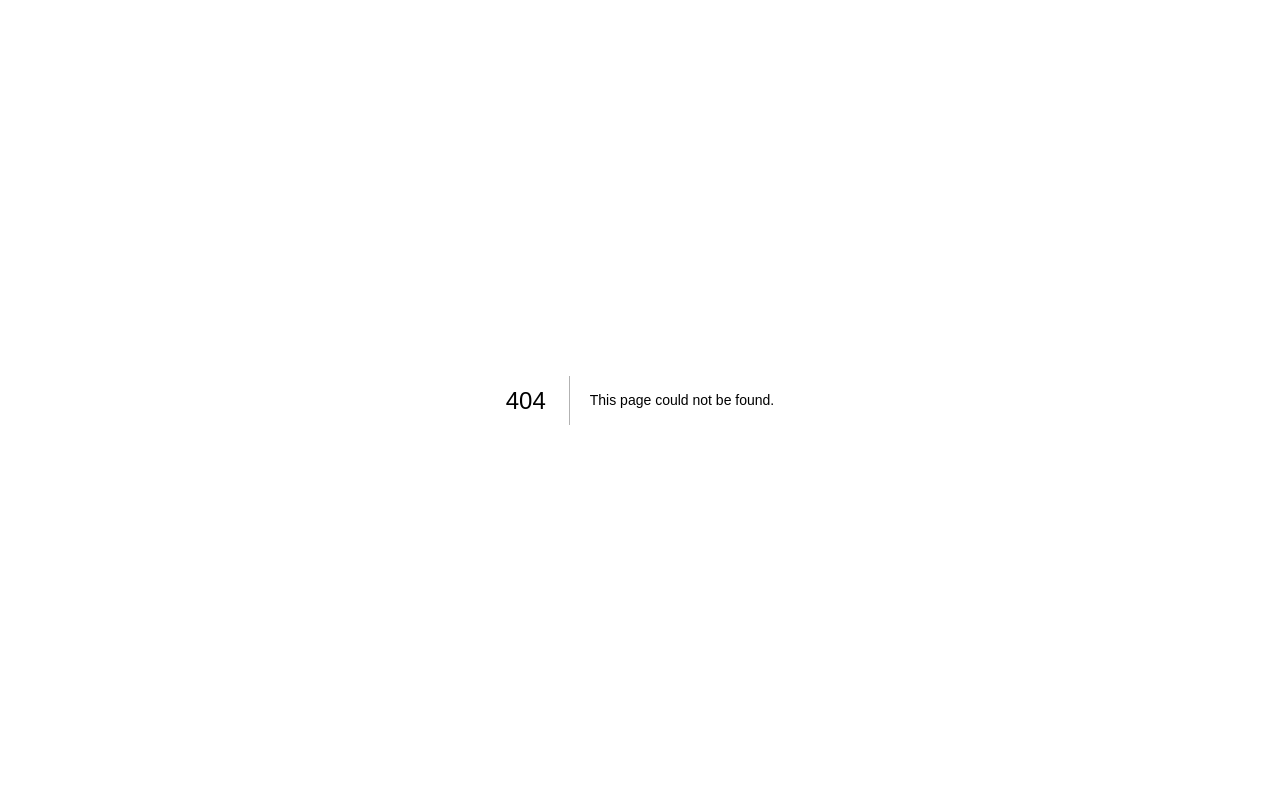
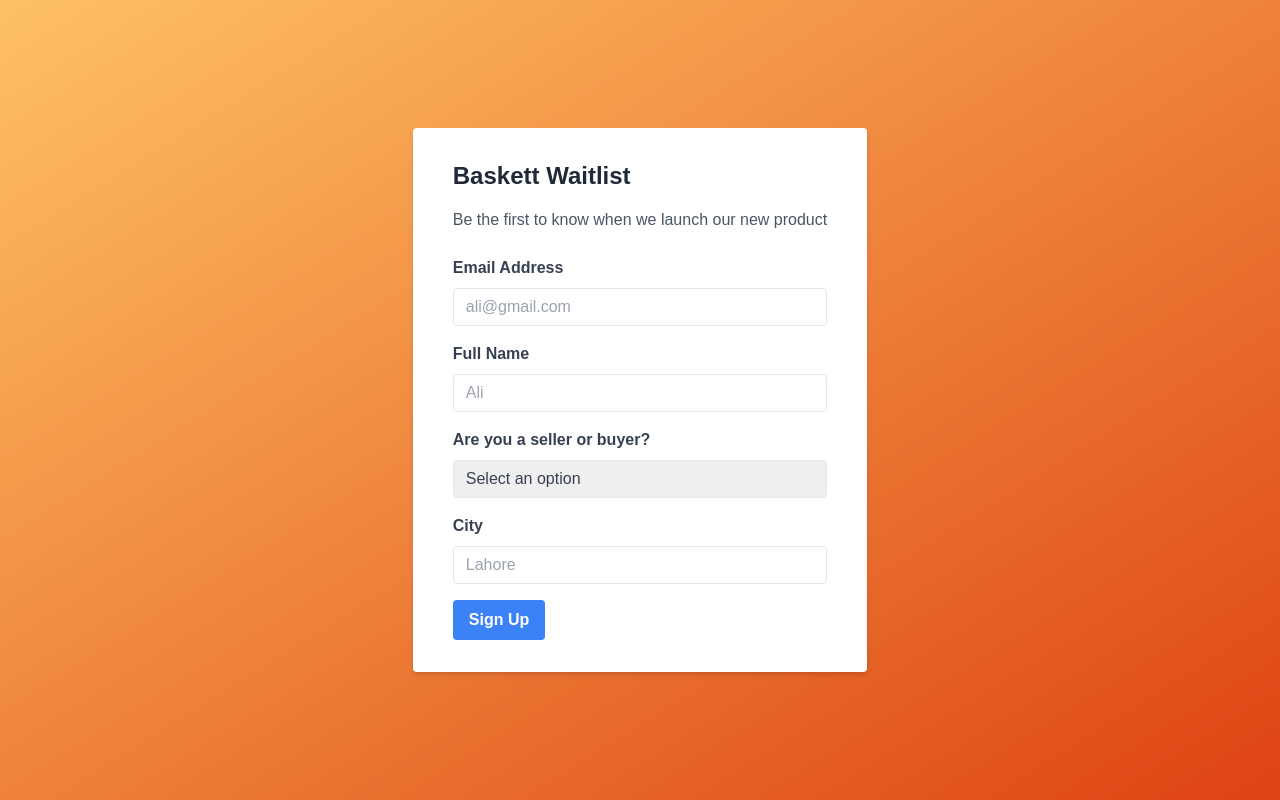
Before and after one commit to syedaliirtaza/livestreamshoppingapp, a Next.js app: page /signup in a window 1280 px wide. Before the commit this address had no page. Built offline with nearby package versions, Linux system fonts and the light colour scheme.

Commit message:
added signup form

```diff
--- /dev/null
+++ b/pages/signup.js
@@ -0,0 +1,107 @@
+import React from "react";
+
+function signup() {
+  return (
+    <div className="min-h-screen flex items-center justify-center">
+      <style>
+        {`
+        body {
+          background-image: linear-gradient(to bottom right, #FEC163, #DE4313);
+        }
+      `}
+      </style>
+      <div className="max-w-xl mx-auto bg-white shadow-md rounded px-8 py-6 sm:px-10 sm:py-8">
+        <form
+          action="https://send.pageclip.co/QL4zR6QGILiCb55sRChBydgPTNBNSXq1/signup"
+          class="pageclip-form"
+          method="post"
+        >
+          <div className="mb-6">
+            <h2 className="text-2xl font-bold mb-4 text-gray-800">
+              Baskett Waitlist
+            </h2>
+            <p className="text-gray-600">
+              Be the first to know when we launch our new product
+            </p>
+          </div>
+          <div className="mb-4">
+            <label
+              htmlFor="email"
+              className="block text-gray-700 font-bold mb-2"
+            >
+              Email Address
+            </label>
+            <input
+              type="email"
+              name="email"
+              id="email"
+              className="appearance-none border rounded w-full py-2 px-3 text-gray-700 leading-tight focus:outline-none focus:shadow-outline"
+              placeholder="ali@gmail.com"
+              required
+            />
+          </div>
+          <div className="mb-4">
+            <label
+              htmlFor="name"
+              className="block text-gray-700 font-bold mb-2"
+            >
+              Full Name
+            </label>
+            <input
+              type="text"
+              name="name"
+              id="name"
+              className="appearance-none border rounded w-full py-2 px-3 text-gray-700 leading-tight focus:outline-none focus:shadow-outline"
+              placeholder="Ali"
+              required
+            />
+          </div>
+          <div className="mb-4">
+            <label
+              htmlFor="checkpoint"
+              className="block text-gray-700 font-bold mb-2"
+            >
+              Are you a seller or buyer?
+            </label>
+            <select
+              name="checkpoint"
+              id="checkpoint"
+              className="appearance-none border rounded w-full py-2 px-3 text-gray-700 leading-tight focus:outline-none focus:shadow-outline"
+              required
+            >
+              <option value="">Select an option</option>
+              <option>Seller</option>
+              <option>Buyer</option>
+            </select>
+          </div>
+          <div className="mb-4">
+            <label
+              htmlFor="city"
+              className="block text-gray-700 font-bold mb-2"
+            >
+              City
+            </label>
+            <input
+              type="text"
+              name="city"
+              id="city"
+              className="appearance-none border rounded w-full py-2 px-3 text-gray-700 leading-tight focus:outline-none focus:shadow-outline"
+              placeholder="Lahore"
+              required
+            />
+          </div>
+          <div className="flex items-center justify-between">
+            <button
+              type="submit"
+              className="bg-blue-500 hover:bg-blue-700 text-white font-bold py-2 px-4 rounded focus:outline-none focus:shadow-outline"
+            >
+              Sign Up
+            </button>
+          </div>
+        </form>
+      </div>
+    </div>
+  );
+}
+
+export default signup;
```
